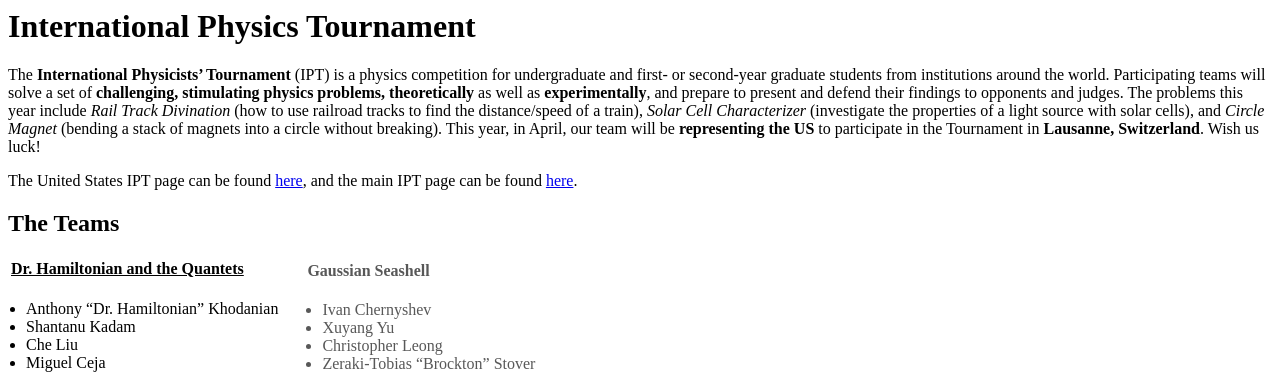
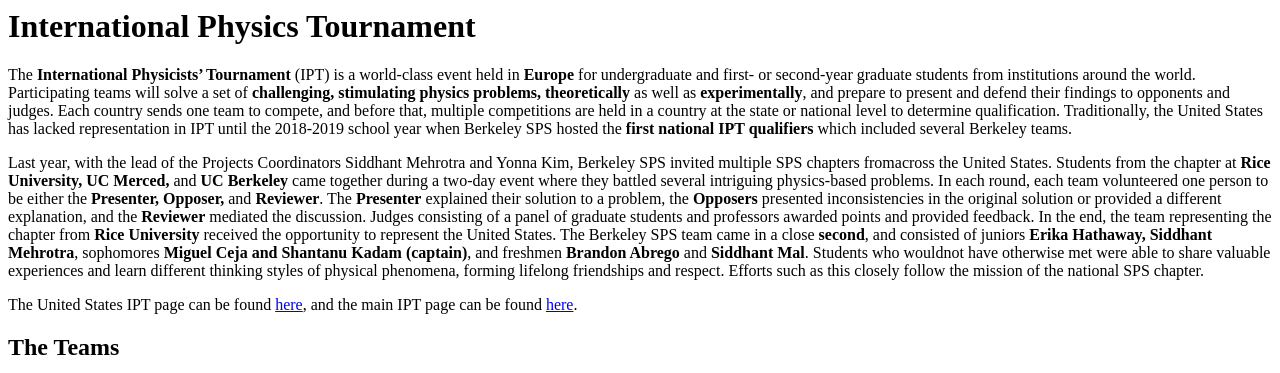
Before and after one commit to ucbsps/sps_web_2020, a Django app: template templates/ipt.html in a window 1280 px wide. Shown: the top 373 px of the page. Run offline with Django 3.2, Linux system fonts and the light colour scheme; the template is opened without the code that fills it, so the values that code supplies are empty.

Commit message:
Update ipt.html

```diff
--- a/templates/ipt.html
+++ b/templates/ipt.html
@@ -27,21 +27,40 @@
 
 <body>
   <h1 class="content-header">International Physics Tournament</h1>
-
-    <p>
-      The <b>International Physicists’ Tournament</b> (IPT) is a physics
-      competition for undergraduate and first- or second-year graduate students from
-      institutions around the world. Participating teams will solve a set
-      of <b> challenging, stimulating physics problems, theoretically</b> as well
-      as <b>experimentally</b>, and prepare to present and defend their findings to
-      opponents and judges. The problems this year include <i> Rail Track Divination</i>
-      (how to use railroad tracks to find the distance/speed of a train),
-      <i>Solar Cell Characterizer</i> (investigate the properties of a light source
-      with solar cells), and <i>Circle Magnet</i> (bending a stack of magnets into
-      a circle without breaking). This year, in April, our team will be
-      <b>representing the US</b> to participate in the Tournament in <b>Lausanne,
-      Switzerland</b>. Wish us luck!
-    </p>
+<p>
+    The <b>International Physicists’ Tournament</b> (IPT) is a world-class
+    event held in <b>Europe</b> for undergraduate and first- or second-year
+    graduate students from institutions around the world. Participating teams
+    will solve a set of <b>challenging, stimulating physics problems, theoretically</b> as well
+    as <b>experimentally</b>, and prepare to present and defend their findings to opponents and judges.
+    Each country sends one team to compete, and before that, multiple competitions are held in a country at the state or
+    national level to determine qualification. Traditionally, the United
+    States has lacked representation in IPT until the 2018-2019 school year
+    when Berkeley SPS hosted the <b>first national IPT qualifiers</b> which included
+    several Berkeley teams.
+  </p>
+  <p>
+    Last year, with the lead of the Projects
+    Coordinators Siddhant Mehrotra and Yonna Kim, Berkeley SPS invited
+    multiple SPS chapters fromacross the United States. Students from the
+    chapter at <b>Rice University, UC Merced,</b> and <b>UC Berkeley</b> came together
+    during a two-day event where they battled several intriguing
+    physics-based problems. In each round, each team volunteered one person
+    to be either the <b>Presenter, Opposer,</b> and <b>Reviewer</b>. The <b>Presenter</b>
+    explained their solution to a problem, the <b>Opposers</b> presented
+    inconsistencies in the original solution or provided a different
+    explanation, and the <b>Reviewer</b> mediated the discussion. Judges consisting
+    of a panel of graduate students and professors awarded points and
+    provided feedback. In the end, the team representing the chapter from <b>Rice
+    University</b> received the opportunity to represent the United States.
+    The Berkeley SPS team came in a close <b>second</b>, and consisted of juniors
+    <b>Erika Hathaway, Siddhant Mehrotra</b>, sophomores <b>Miguel Ceja and Shantanu
+    Kadam (captain)</b>, and freshmen <b>Brandon Abrego</b> and <b>Siddhant Mal</b>. Students
+    who wouldnot have otherwise met were able to share valuable experiences
+    and learn different thinking styles of physical phenomena, forming
+    lifelong friendships and respect. Efforts such as this closely follow the
+    mission of the national SPS chapter.
+  </p>
 
     <p>
       The United States IPT page can be found <a href="https://usa.iptnet.info/">
```
